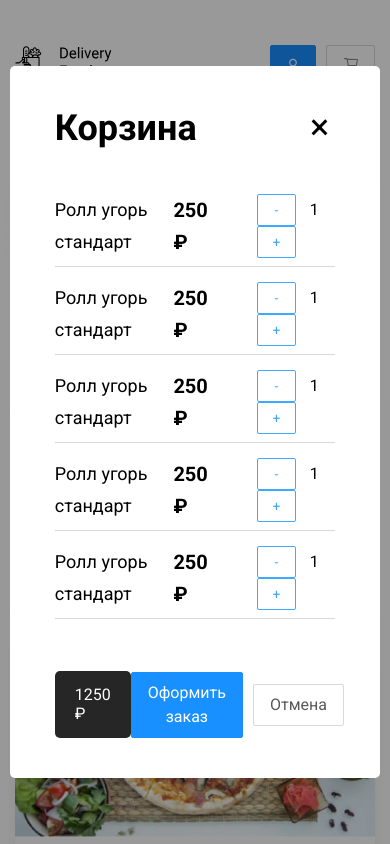
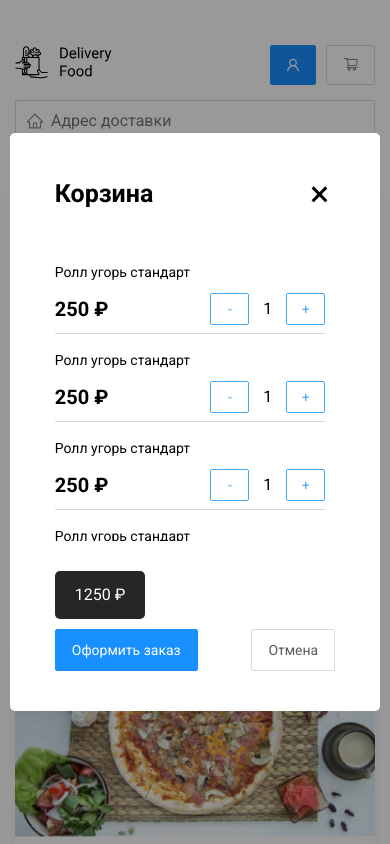
Before and after one commit to ladmiv/delivery, a plain HTML site: page index.html in a window 390 px wide. Both pictures are taken after a click on the button 350 px from the left and 64 px from the top of the page. Shown: the top 844 px of the page. Drawn offline with Linux system fonts and the light colour scheme.

Commit message:
rework modal media-480

```diff
--- a/css/style.css
+++ b/css/style.css
@@ -671,4 +671,68 @@ body {
     -o-flex-wrap: wrap;
     flex-wrap: wrap;
   }
+
+  .modal-title {
+    font-size: 25px;
+  }
+
+  .modal-body {
+    margin-bottom: 30px;
+    padding-right: 10px;
+    height: 280px;
+    overflow: hidden;
+    overflow-y: scroll;
+  }
+
+  .food-row {
+    -webkit-flex-wrap: wrap;
+    -moz-flex-wrap: wrap;
+    -ms-flex-wrap: wrap;
+    -o-flex-wrap: wrap;
+    flex-wrap: wrap;
+  }
+
+  .food-name {
+    flex-basis: 100%;
+    margin-bottom: 10px;
+    font-size: 14px;
+    line-height: 22px;
+  }
+
+  .food-price {
+    margin-right: 0;
+    margin-left: 0;
+  }
+
+  .modal-footer {
+    -webkit-flex-wrap: wrap;
+    -moz-flex-wrap: wrap;
+    -ms-flex-wrap: wrap;
+    -o-flex-wrap: wrap;
+    flex-wrap: wrap;
+  }
+
+  .modal-pricetag {
+    margin-bottom: 10px;
+    text-align: center;
+  }
+
+  .footer-buttons {
+    flex-basis: 100%;
+    justify-content: space-between;
+  }
+
+  .button {
+    font-size: 14px;
+  }
 }
+
+@media (max-width: 320px) {
+  .food-name {
+    font-size: 12px;
+  }
+
+  .button {
+    font-size: 11px;
+  }
+}
```
